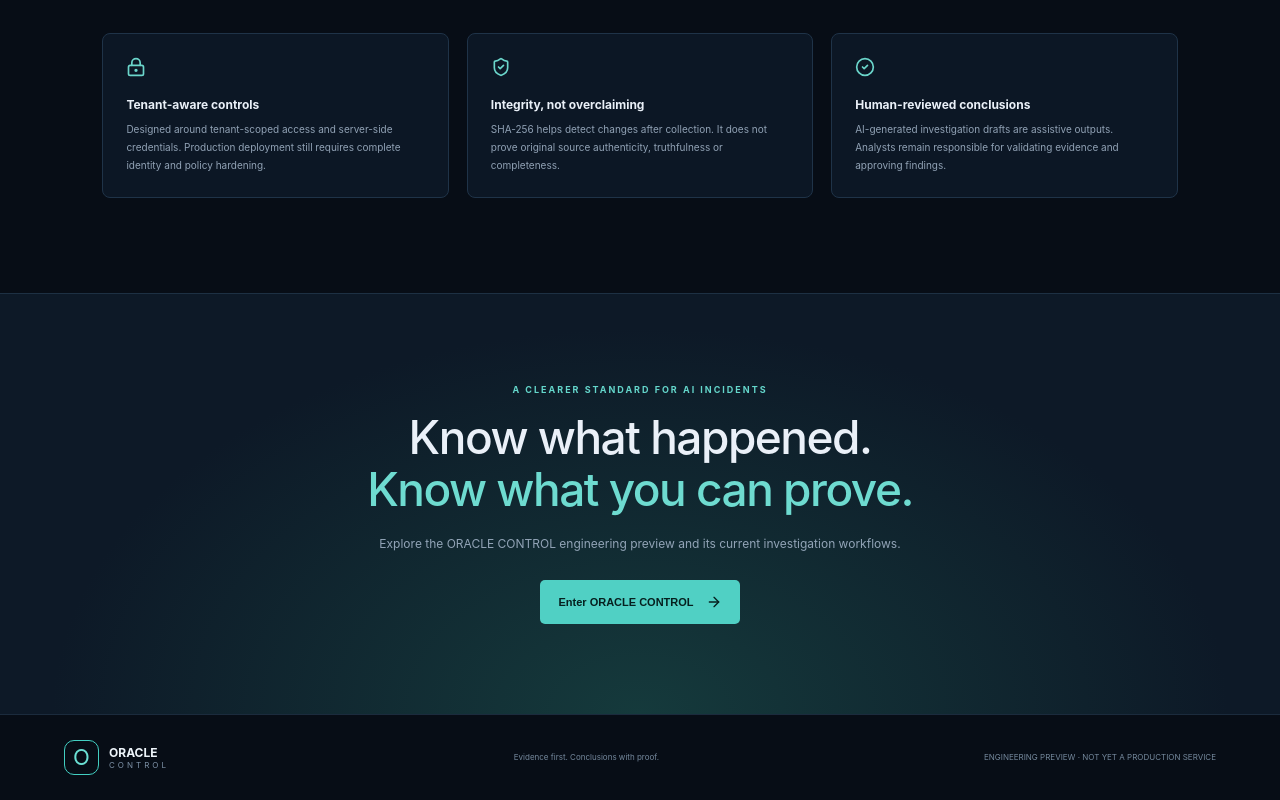
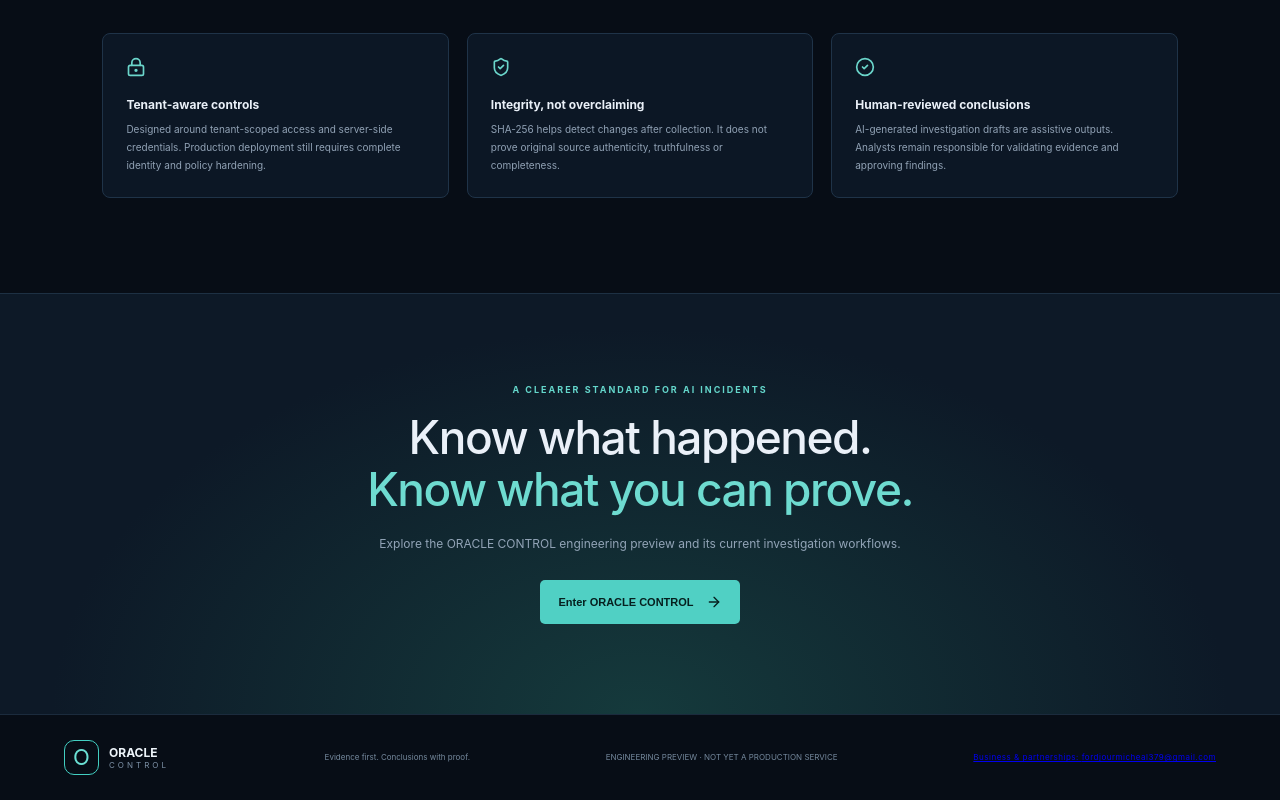
Before and after one commit to kobby-the-oracle/oracle-control, a React (Vite) app in the folder apps/web/: page / in a window 1280 px wide. Shown: the part 2276-3076 px from the top of the page. Built offline with nearby package versions, Linux system fonts and the light colour scheme.

Commit message:
Add editable business contact to public footer

```diff
--- a/apps/web/src/marketing.tsx
+++ b/apps/web/src/marketing.tsx
@@ -2,6 +2,7 @@ import React from "react";
 import { createRoot } from "react-dom/client";
 import { Activity, ArrowRight, ArrowUpRight, ShieldCheck, Fingerprint, Network, FileSearch, LockKeyhole, Database, CheckCircle2, Menu, X, ChevronRight } from "lucide-react";
 import "./style.css";
+import { CONTACT_EMAIL } from "./contact";
 
 export default function MarketingPage(){
   const [menu,setMenu]=React.useState(false);
@@ -23,7 +24,7 @@ export default function MarketingPage(){
       <section className="m-dark-band" id="capabilities"><div><div className="m-kicker">FROM SIGNAL TO INVESTIGATION</div><h2>Make the evidence<br/><em>the centre of the story.</em></h2><p>Bring operational telemetry and enterprise audit records together. Follow the chain of activity, record the authority context, and make the gaps visible before a conclusion is drawn.</p><button className="m-primary" onClick={go}>Open investigation console <ArrowRight size={16}/></button></div><div className="m-steps">{[["01","Collect","Ingest structured agent events and supported system records."],["02","Correlate","Connect identities, sessions, resources and authority context."],["03","Investigate","Build cases, timelines, findings and evidence references."],["04","Validate","Verify collected bytes and document what remains unknown."]].map(s=><div key={s[0]}><b>{s[0]}</b><span><strong>{s[1]}</strong><small>{s[2]}</small></span><ChevronRight size={17}/></div>)}</div></section>
       <section className="m-section m-security" id="trust"><div className="m-section-intro"><div className="m-kicker">TRUST IS AN ENGINEERING REQUIREMENT</div><h2>Precise about what the evidence says.</h2><p>Forensic confidence comes from transparent provenance, careful handling and honest limits — not from a confidence score or a polished narrative.</p></div><div className="m-security-grid"><div><LockKeyhole/><b>Tenant-aware controls</b><p>Designed around tenant-scoped access and server-side credentials. Production deployment still requires complete identity and policy hardening.</p></div><div><ShieldCheck/><b>Integrity, not overclaiming</b><p>SHA-256 helps detect changes after collection. It does not prove original source authenticity, truthfulness or completeness.</p></div><div><CheckCircle2/><b>Human-reviewed conclusions</b><p>AI-generated investigation drafts are assistive outputs. Analysts remain responsible for validating evidence and approving findings.</p></div></div></section>
       <section className="m-cta" id="approach"><div className="m-kicker">A CLEARER STANDARD FOR AI INCIDENTS</div><h2>Know what happened.<br/><em>Know what you can prove.</em></h2><p>Explore the ORACLE CONTROL engineering preview and its current investigation workflows.</p><button className="m-primary" onClick={go}>Enter ORACLE CONTROL <ArrowRight size={16}/></button></section>
-    </main><footer className="m-footer"><a className="m-brand" href="/"><span className="m-mark">O</span><span><b>ORACLE</b><small>CONTROL</small></span></a><span>Evidence first. Conclusions with proof.</span><span>ENGINEERING PREVIEW · NOT YET A PRODUCTION SERVICE</span></footer>
+    </main><footer className="m-footer"><a className="m-brand" href="/"><span className="m-mark">O</span><span><b>ORACLE</b><small>CONTROL</small></span></a><span>Evidence first. Conclusions with proof.</span><span>ENGINEERING PREVIEW · NOT YET A PRODUCTION SERVICE</span><a className="m-contact" href={`mailto:${CONTACT_EMAIL}`}>Business & partnerships: {CONTACT_EMAIL}</a></footer>
   </div>;
 }
 createRoot(document.getElementById("root")!).render(<React.StrictMode><MarketingPage/></React.StrictMode>);
```
